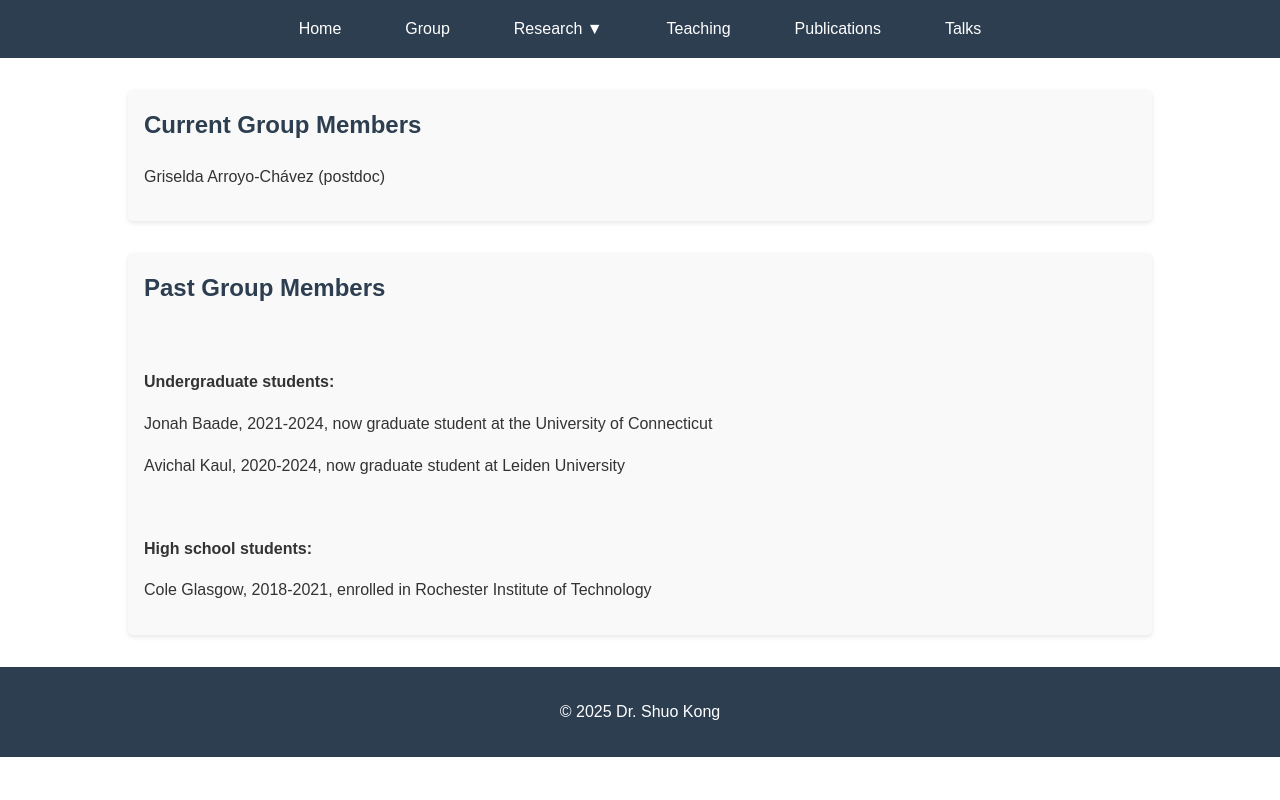
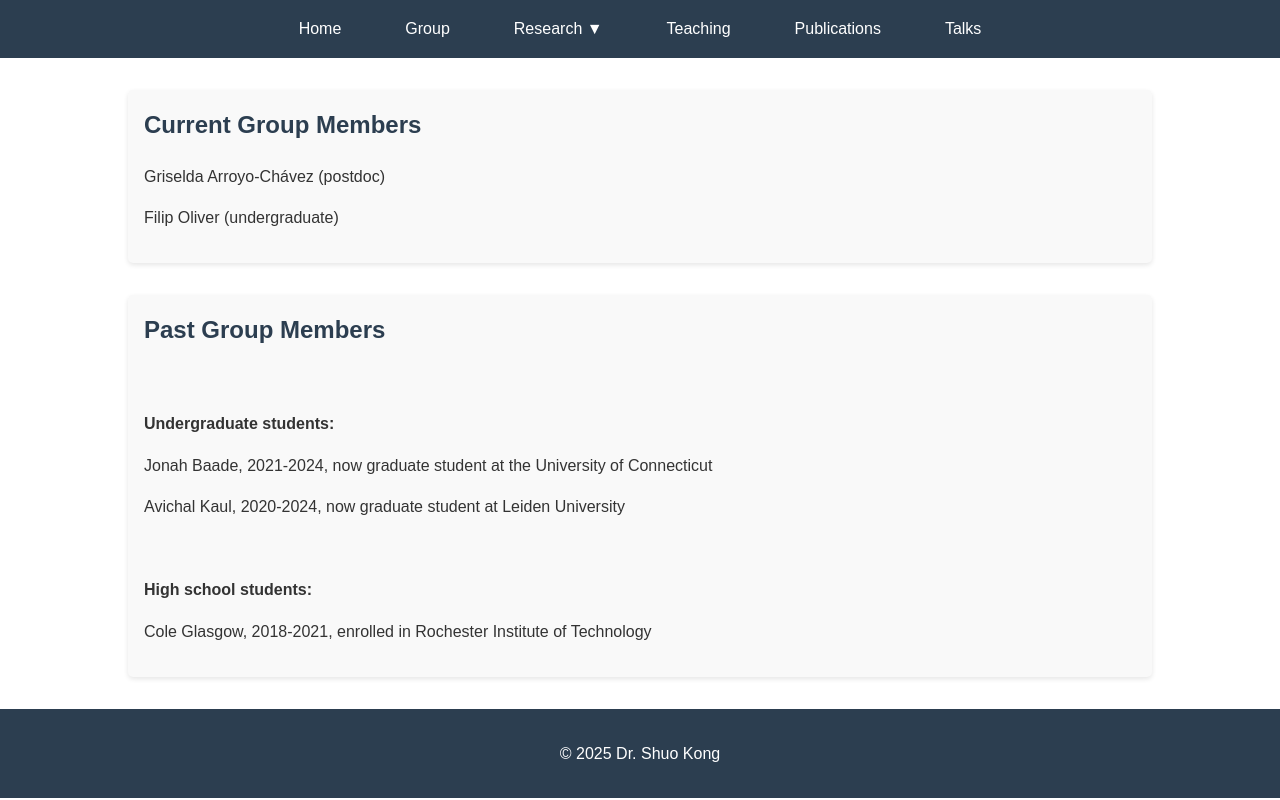
Before and after one commit to uatsk/uatsk.github.io, a plain HTML site: page group.html in a window 1280 px wide. Drawn offline with Linux system fonts and the light colour scheme.

Commit message:
add Filip

```diff
--- a/group.html
+++ b/group.html
@@ -42,6 +42,7 @@
         <section>
             <h2>Current Group Members</h2>
             <p>Griselda Arroyo-Chávez (postdoc)</p>
+            <p>Filip Oliver (undergraduate)</p>
         </section>
 
         <section>
```
